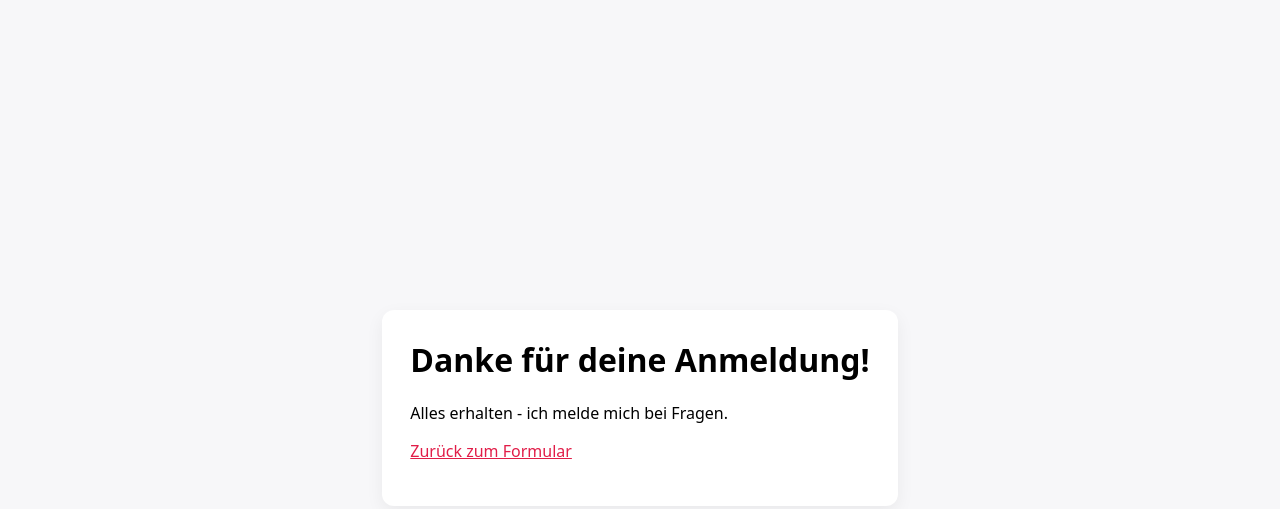
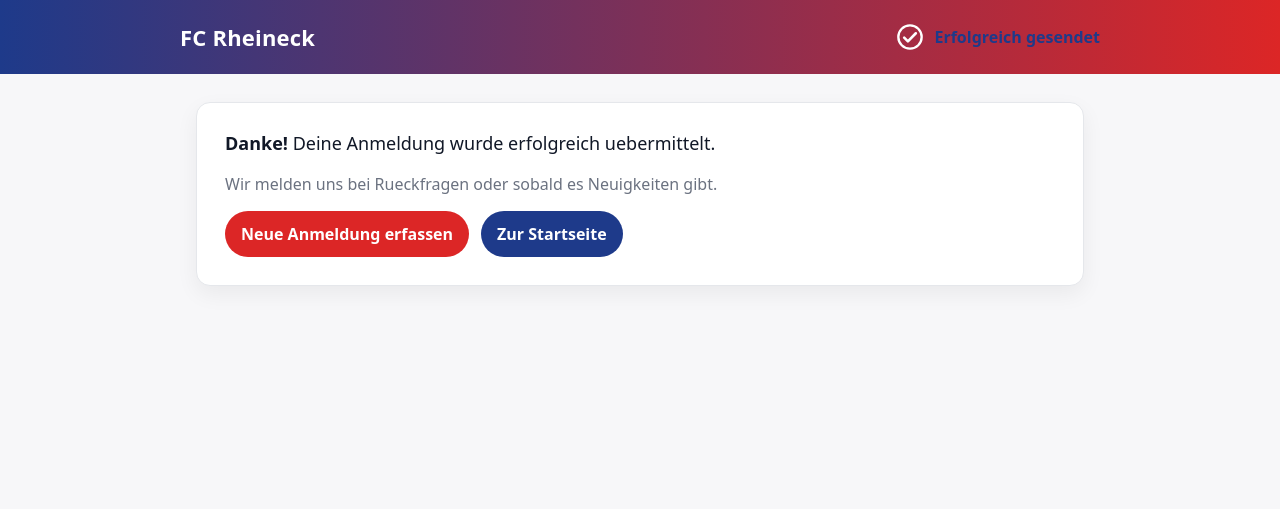
Before and after one commit to marsl21/Neuer-Spieler-FC-Rheineck, a plain HTML site: page danke.html in a window 1280 px wide. Drawn offline with Linux system fonts and the light colour scheme.

Commit message:
Add files via upload

```diff
--- a/danke.html
+++ b/danke.html
@@ -5,17 +5,61 @@
   <title>Danke</title>
   <meta name="viewport" content="width=device-width, initial-scale=1">
   <style>
-    body { font-family: system-ui, -apple-system, Segoe UI, Roboto, Arial, sans-serif; display:grid; place-items:center; min-height:100vh; background:#f7f7f9; }
-    .card { background:#fff; padding:28px; border-radius:12px; box-shadow:0 6px 18px rgba(0,0,0,.06); max-width:640px; }
-    h1 { margin-top:0; }
-    a { color:#e11d48; }
+    :root {
+      --fc-blue: #1e3a8a; /* Blau (wie index.html) */
+      --fc-red:  #dc2626; /* Rot (wie index.html) */
+      --bg:      #f7f7f9;
+      --text:    #111827;
+      --muted:   #6b7280;
+      --card:    #ffffff;
+      --border:  #e5e7eb;
+    }
+    * { box-sizing: border-box; }
+    body { font-family: system-ui, -apple-system, Segoe UI, Roboto, Arial, sans-serif; margin: 0; background: var(--bg); color: var(--text); }
+
+    header { background: linear-gradient(90deg, var(--fc-blue), var(--fc-red)); color: #fff; padding: 22px 24px; }
+    header .inner { max-width: 920px; margin: 0 auto; display:flex; align-items:center; justify-content:space-between; }
+    header h1 { margin: 0; font-size: 22px; letter-spacing: .2px; }
+
+    .wrap { max-width: 920px; margin: 28px auto; padding: 0 16px; }
+    .card { background: var(--card); padding: 28px; border-radius: 14px; box-shadow: 0 8px 22px rgba(0,0,0,.06); border:1px solid var(--border); }
+
+    .lead { font-size: 18px; margin-top: 0; }
+    .muted { color: var(--muted); }
+
+    .actions { display:flex; gap:12px; flex-wrap:wrap; margin-top: 16px; }
+    .btn { padding: 12px 16px; border:0; border-radius: 999px; font-size: 16px; cursor: pointer; font-weight: 700; text-decoration:none; display:inline-block; }
+    .btn-primary { background: var(--fc-red); color:#fff; }
+    .btn-secondary { background: var(--fc-blue); color:#fff; }
+
+    .ok { display:inline-flex; align-items:center; gap:10px; font-weight: 700; color: var(--fc-blue); }
+    .ok svg { width: 28px; height: 28px; }
   </style>
 </head>
 <body>
-  <div class="card">
-    <h1>Danke für deine Anmeldung!</h1>
-    <p>Alles erhalten - ich melde mich bei Fragen.</p>
-    <p><a href="index.html">Zurück zum Formular</a></p>
+  <header>
+    <div class="inner">
+      <h1>FC Rheineck</h1>
+      <div class="ok" aria-hidden="true">
+        <svg viewBox="0 0 24 24" fill="none" xmlns="http://www.w3.org/2000/svg" role="img" aria-label="">
+          <circle cx="12" cy="12" r="10" stroke="white" stroke-width="2"/>
+          <path d="M7 12.5l3.2 3.2L17 8.8" stroke="white" stroke-width="2.2" stroke-linecap="round" stroke-linejoin="round"/>
+        </svg>
+        <span>Erfolgreich gesendet</span>
+      </div>
+    </div>
+  </header>
+
+  <div class="wrap">
+    <div class="card">
+      <p class="lead"><strong>Danke!</strong> Deine Anmeldung wurde erfolgreich uebermittelt.</p>
+      <p class="muted">Wir melden uns bei Rueckfragen oder sobald es Neuigkeiten gibt.</p>
+
+      <div class="actions">
+        <a class="btn btn-primary" href="index.html">Neue Anmeldung erfassen</a>
+        <a class="btn btn-secondary" href="/">Zur Startseite</a>
+      </div>
+    </div>
   </div>
 </body>
 </html>
```
